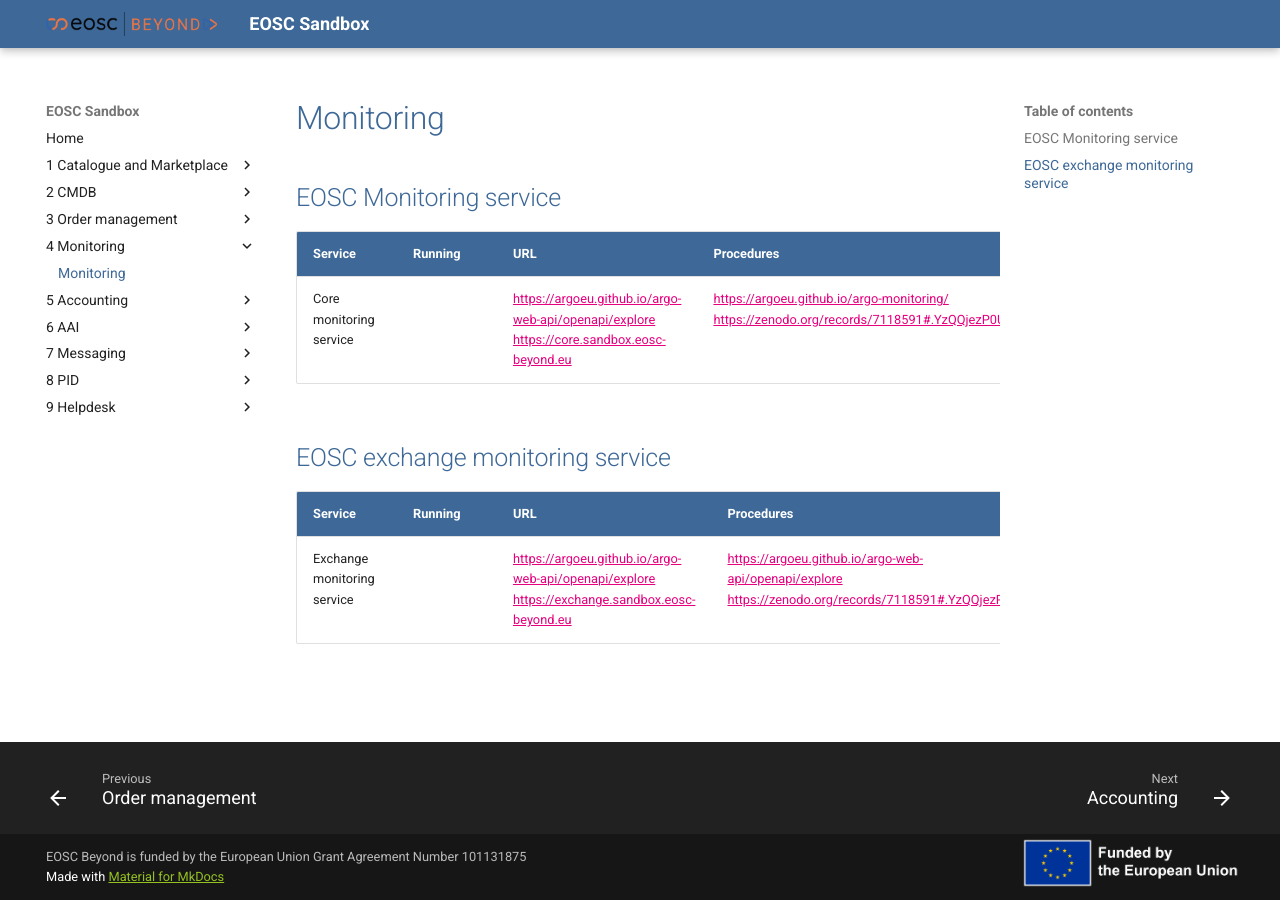
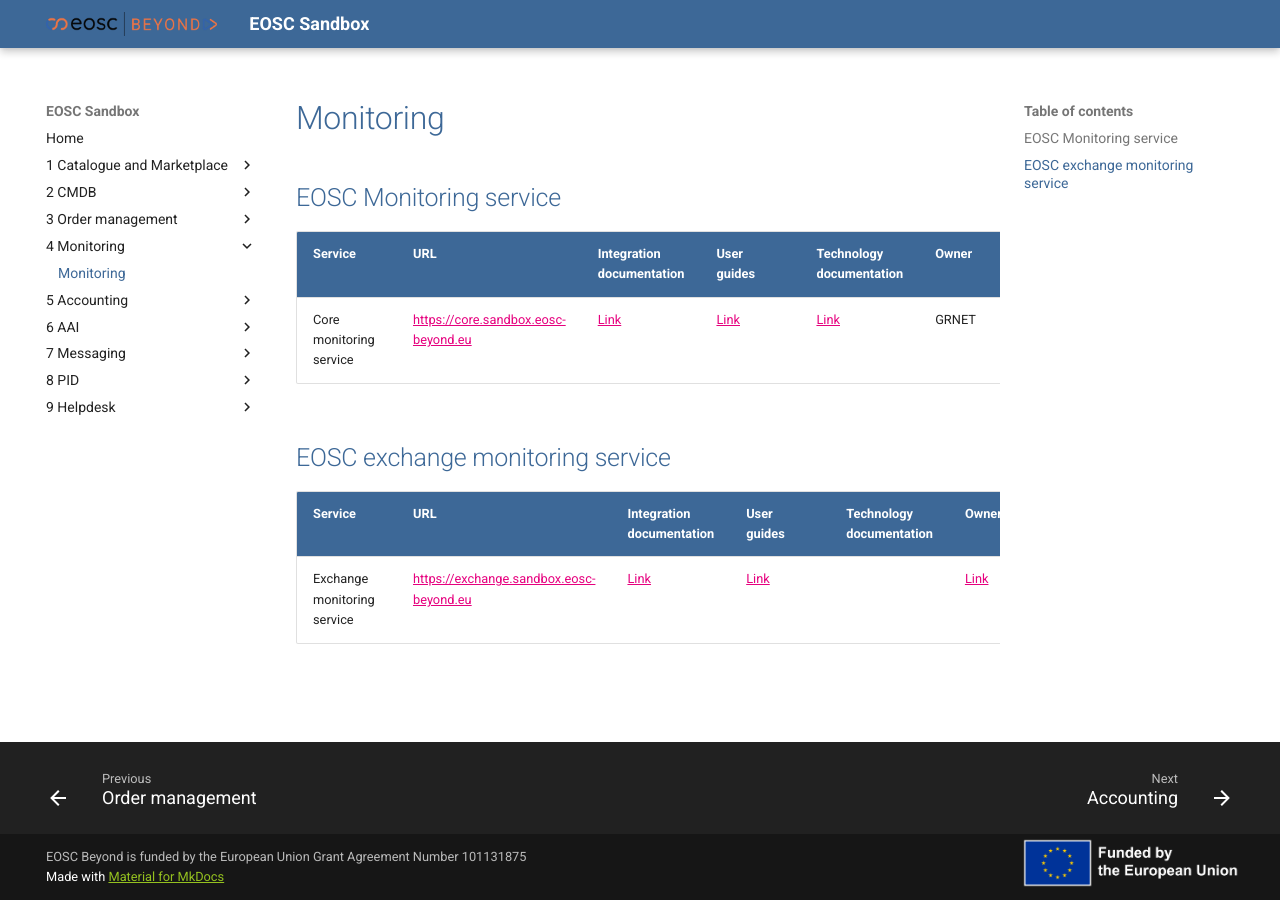
Before and after one commit to eosc-beyond-sandbox/eosc-sandbox, an MkDocs documentation site: the page built from resources/4 Monitoring/Monitoring.md, in a window 1280 px wide. Built offline with MkDocs 1.6.1 and Material for MkDocs 9.7.7, drawn with Linux system fonts in a browser that asks for light colours.

Commit message:
Update Monitoring.md

```diff
--- a/resources/4 Monitoring/Monitoring.md
+++ b/resources/4 Monitoring/Monitoring.md
@@ -1,11 +1,11 @@
 # Monitoring
 ## EOSC Monitoring service
-| Service                         | Running | URL                                          | Procedures                                                                                                                                                                           | Owner  |
-|:--------------------------------|:--------|:---------------------------------------------|:-------------------------------------------------------------------------------------------------------------------------------------------------------------------------------------|:-------|
-| Core monitoring service |         | [https://argoeu.github.io/argo-web-api/openapi/explore]() <br> [https://core.sandbox.eosc-beyond.eu]() | [https://argoeu.github.io/argo-monitoring/]() <br>[https://zenodo.org/records/7118591#.YzQQjezP0UQ]() | GRNET |
+| Service                         |  URL                            | Integration documentation | User guides | Technology documentation | Owner  |
+|:-------------------------------- |:------------------------------ |:--------------------------|:------------|:-------------------------|:-------|
+| Core monitoring service |  [https://core.sandbox.eosc-beyond.eu]() | [Link](https://zenodo.org/records/7118591#.YzQQjezP0UQ) | [Link](https://argoeu.github.io/argo-web-api/openapi/explore) |  [Link](https://argoeu.github.io/argo-monitoring/)   | GRNET |
 
 
 ## EOSC exchange monitoring service
-| Service                         | Running | URL                                          | Procedures                                                                                                                                                                           | Owner  |
-|:--------------------------------|:--------|:---------------------------------------------|:-------------------------------------------------------------------------------------------------------------------------------------------------------------------------------------|:-------|
-| Exchange  monitoring service |         | [https://argoeu.github.io/argo-web-api/openapi/explore]() <br> [https://exchange.sandbox.eosc-beyond.eu]() | [https://argoeu.github.io/argo-web-api/openapi/explore]() <br>[https://zenodo.org/records/7118591#.YzQQjezP0UQ]() | GRNET |
+| Service                         |  URL                            | Integration documentation | User guides | Technology documentation | Owner  |
+|:-------------------------------- |:------------------------------ |:--------------------------|:------------|:-------------------------|:-------|
+| Exchange  monitoring service |   [https://exchange.sandbox.eosc-beyond.eu]() | [Link](https://zenodo.org/records/7118591#.YzQQjezP0UQ) | [Link](https://argoeu.github.io/argo-web-api/openapi/explore) | |  [Link](https://argoeu.github.io/argo-monitoring/) |  GRNET |
```
